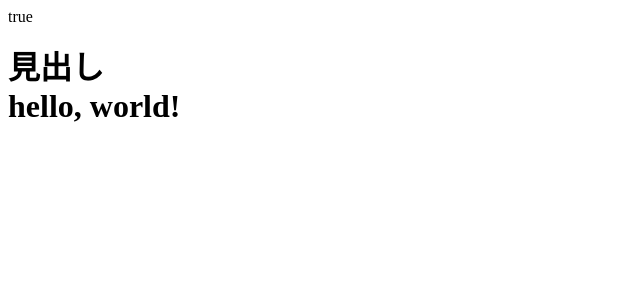
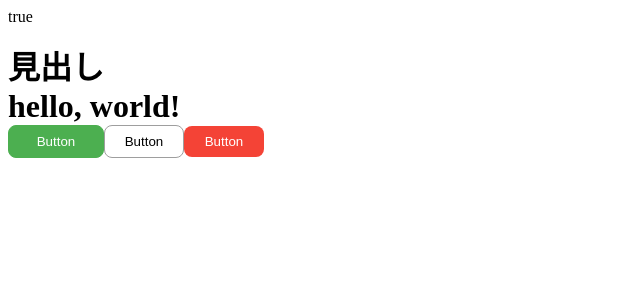
Before and after one commit to otsuboDesi/TypeScript-basic-practice, a React app in the folder chap05/: page / in a window 1280 px wide. Shown: the top 300 px of the page, without its empty margins (0-640 px from the left). Built offline with nearby package versions, Linux system fonts and the light colour scheme.

Commit message:
Buttonコンポーネントの作成

```diff
--- a/chap05/src/App.tsx
+++ b/chap05/src/App.tsx
@@ -1,5 +1,6 @@
 import { Text } from "./libs/Text";
 import { Heading } from "./libs/Heading";
+import { Button } from "./libs/Button";
 
 export const App = () => {
   return (
@@ -9,6 +10,22 @@
       <Heading tag="h1">
         <span>hello, world!</span>
       </Heading>
+      <Button
+        onClick={() => console.log("clicked!")}
+        title="Button"
+        type="primary"
+        width={96}
+      />
+      <Button
+        onClick={() => console.warn("clicked!")}
+        title="Button"
+        type="secondary"
+      />
+      <Button
+        onClick={() => console.error("clicked!")}
+        title="Button"
+        type="error"
+      />
     </>
   );
 };
--- /dev/null
+++ b/chap05/src/libs/Button.tsx
@@ -0,0 +1,50 @@
+import { VFC } from "react";
+import styled, { css } from "styled-components";
+import { color, radius, space } from "./constants";
+
+type Props = {
+  title: string;
+  onClick: () => void;
+  type?: ButtonType;
+  width?: number;
+};
+
+type ButtonType = "primary" | "secondary" | "error";
+
+export const Button: VFC<Props> = ({
+  title,
+  onClick,
+  width = 80,
+  type = "primary",
+}) => {
+  return (
+    <Wrapper onClick={onClick} width={width} className={type}>
+      {title}
+    </Wrapper>
+  );
+};
+
+const Wrapper = styled.button<{ width: number }>`
+  padding: ${space.m};
+  border-radius: ${radius.m};
+  border: solid 1px ${color.green};
+  background: ${color.green};
+  color: ${color.white};
+  text-align: center;
+  cursor: pointer;
+  box-sizing: border-box;
+  ${(props) =>
+    css`
+      width: ${props.width}px;
+    `}
+  &.secondary {
+    border: solid 1px ${color.gray};
+    background: ${color.white};
+    color: ${color.black};
+  }
+  &.error {
+    border: none;
+    background: ${color.red};
+    color: ${color.white};
+  }
+`;
```
